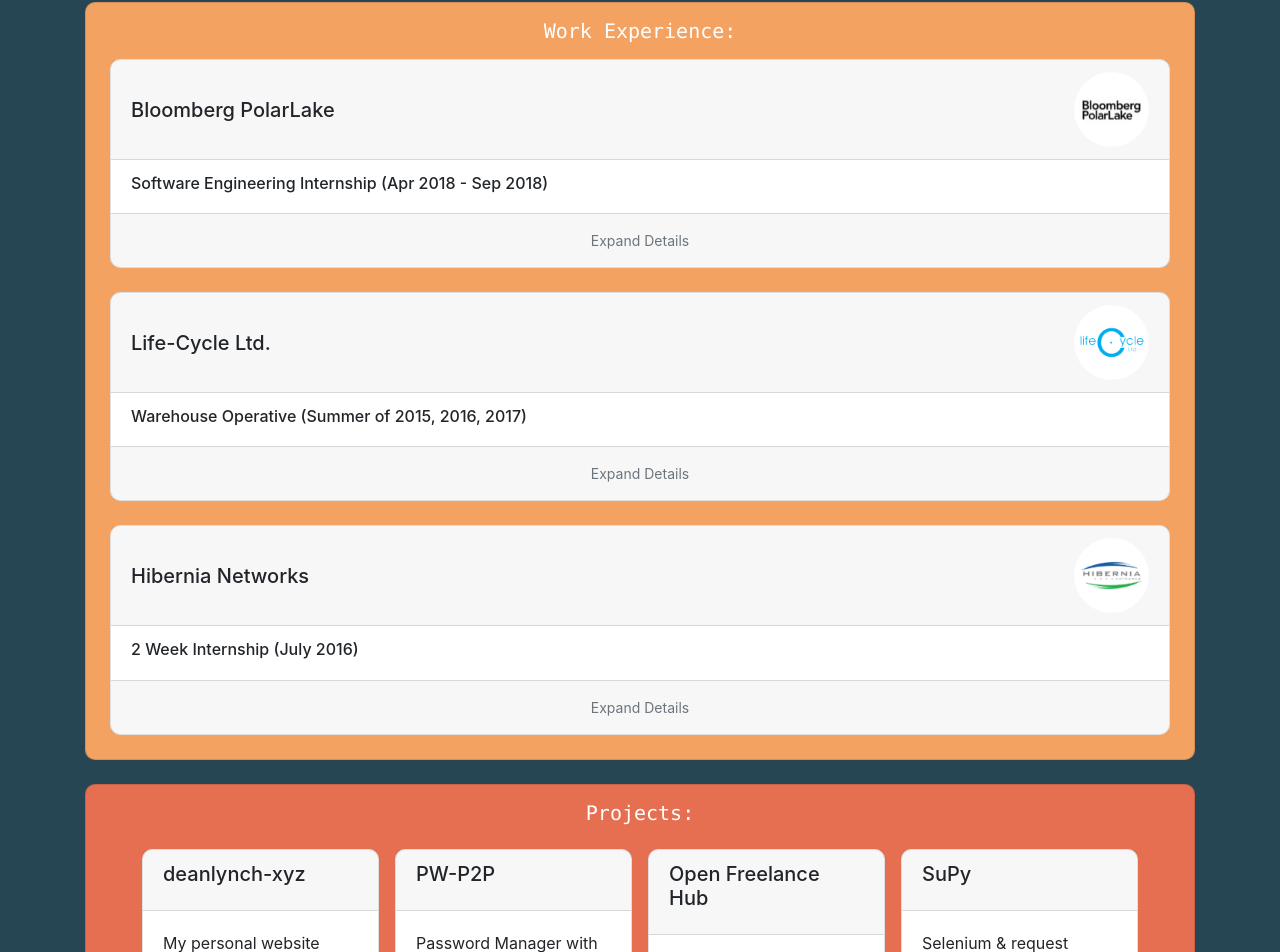
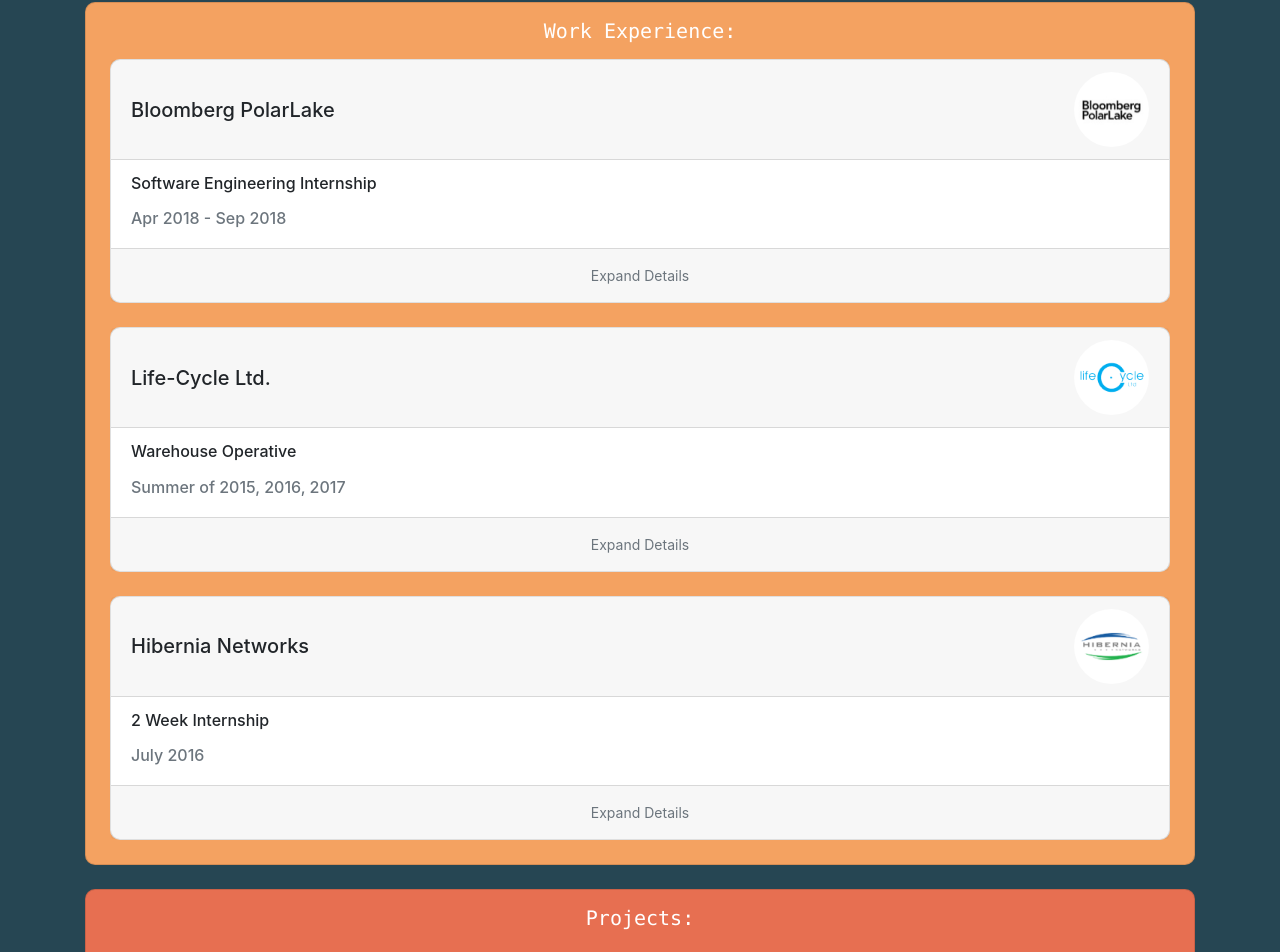
Before and after one commit to lynchdean/deanlynch-xyz, a React (Create React App) app: page / in a window 1280 px wide. Shown: the part 1478-2430 px from the top of the page. Built offline with nearby package versions, Linux system fonts and the light colour scheme.

Commit message:
Separate duration onto new line

```diff
--- a/src/components/WorkExpCard.tsx
+++ b/src/components/WorkExpCard.tsx
@@ -55,7 +55,10 @@
                     <Image src={img} className="ml-auto" alt={company + " Logo"} width={75} roundedCircle/>
                 </Card.Header>
                 <Card.Body>
-                    <Card.Subtitle>{position} ({duration})</Card.Subtitle>
+                    <Card.Subtitle>
+                        <p>{position}</p>
+                        <p className="text-muted mb-0">{duration}</p>
+                    </Card.Subtitle>
                 </Card.Body>
                 <Accordion.Collapse eventKey="0">
                     <ListGroup>
```
